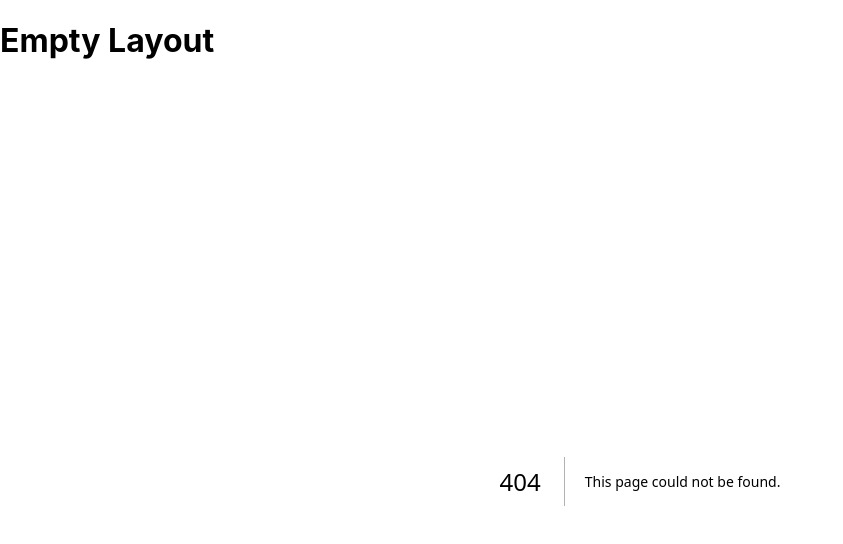
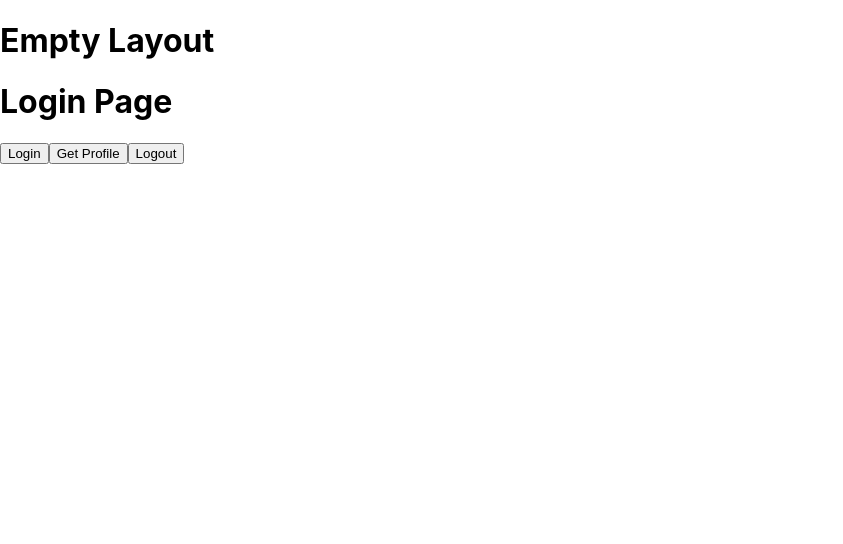
Before and after one commit to quanganh-snake/learn-nextjs, a Next.js app: page /login in a window 1280 px wide. Before the commit this address had no page. Shown: the top 544 px of the page, without its empty margins (0-843 px from the left). Built offline with nearby package versions, Linux system fonts and the light colour scheme.

Commit message:
refactor: fix handle api login; feat: use axios for api client

```diff
--- a/components/layouts/main.tsx
+++ b/components/layouts/main.tsx
@@ -9,8 +9,8 @@ export function MainLayout({ children }: LayoutProps) {
                 style={{
                     display: 'flex',
                     flexDirection: 'row',
-                    gap: '20px',
-                    padding: '6px',
+                    gap: '60px',
+                    padding: '6px 40px',
                     backgroundColor: 'Highlight',
                 }}
             >
@@ -29,6 +29,11 @@ export function MainLayout({ children }: LayoutProps) {
                         Go To Post
                     </Link>
                 </li>
+                <li>
+                    <Link href="/login" style={{ color: '#d9d9d9', fontWeight: 700 }}>
+                        Go To Page Login
+                    </Link>
+                </li>
             </ul>
 
             <div className="">{children}</div>
--- a/package.json
+++ b/package.json
@@ -9,6 +9,7 @@
     "lint": "next lint"
   },
   "dependencies": {
+    "axios": "^1.6.7",
     "cookies": "^0.9.1",
     "http-proxy": "^1.18.1",
     "next": "14.1.1",
@@ -16,6 +17,7 @@
     "react-dom": "18.2.0"
   },
   "devDependencies": {
+    "@types/axios": "^0.14.0",
     "@types/cookies": "^0.9.0",
     "@types/http-proxy": "^1.17.14",
     "@types/node": "20.11.24",
--- a/pages/api/login.ts
+++ b/pages/api/login.ts
@@ -24,6 +24,7 @@ export default function handler(
         return res.status(404).json({ message: 'Method not supported!' })
     }
 
+    return new Promise((resolve) => {
         req.headers.cookie = ''
 
 
@@ -32,10 +33,6 @@ export default function handler(
             let body = '';
             // Data đang được API trả về = streaming data
             proxyRes.on('data', function (chunk) {
-
-            // console.log("🚀 ~ file: login.ts:36 ~ chunk:", chunk)
-            // console.log("🚀 ~ file: login.ts:36 ~ chunk:", JSON.parse(chunk))
-
                 body += chunk
             })
 
@@ -51,11 +48,15 @@ export default function handler(
                         sameSite: 'lax',
                         expires: new Date(expiredAt)
                     })
+                        ; (res as NextApiResponse).status(200).json({
+                            message: 'Login successfully!'
+                        })
                 } catch (error) {
                     (res as NextApiResponse).status(500).json({
                         message: 'Something went wrong!'
                     })
                 }
+                resolve(true)
             })
         }
 
@@ -66,4 +67,5 @@ export default function handler(
             changeOrigin: true,
             selfHandleResponse: true, // selfHandleResponse: true: res trả về thì mình tự handle trả về response
         })
+    })
 }
--- /dev/null
+++ b/pages/login.tsx
@@ -0,0 +1,19 @@
+import * as React from 'react';
+
+export default function LoginPage() {
+    async function handleLoginClick() {}
+
+    async function handleGetProfileClick() {}
+
+    async function handleLogoutClick() {}
+
+    return (
+        <div>
+            <h1>Login Page</h1>
+
+            <button onClick={handleLoginClick}>Login</button>
+            <button onClick={handleGetProfileClick}>Get Profile</button>
+            <button onClick={handleLogoutClick}>Logout</button>
+        </div>
+    );
+}
```
Also changed, not shown: api-client/auth-api.ts (added), api-client/axios-client.ts (added), api-client/index.ts (added), 1 other file (tests, documents, lock files or other folders). Lines whose indentation alone changed are shown as unchanged.
